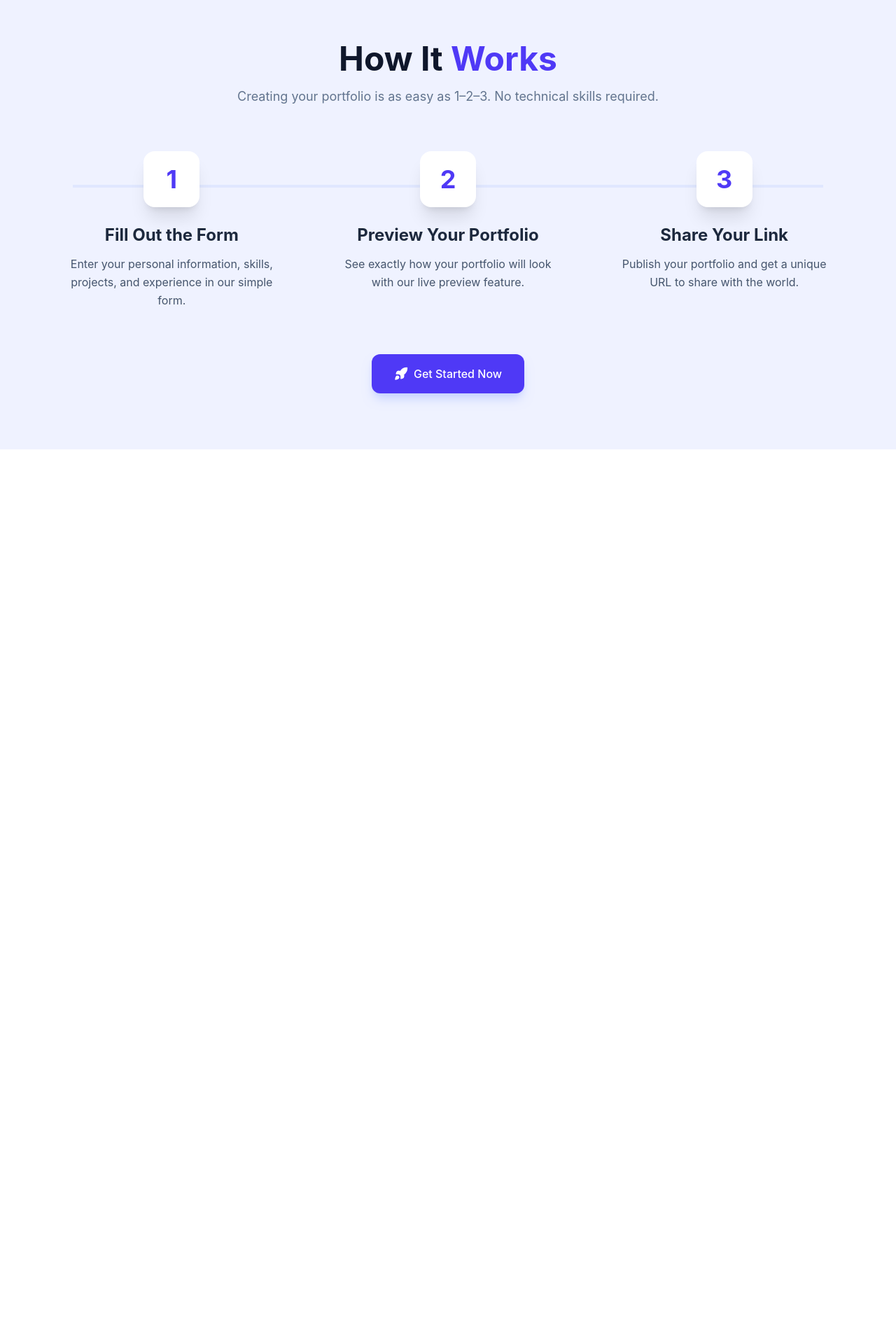
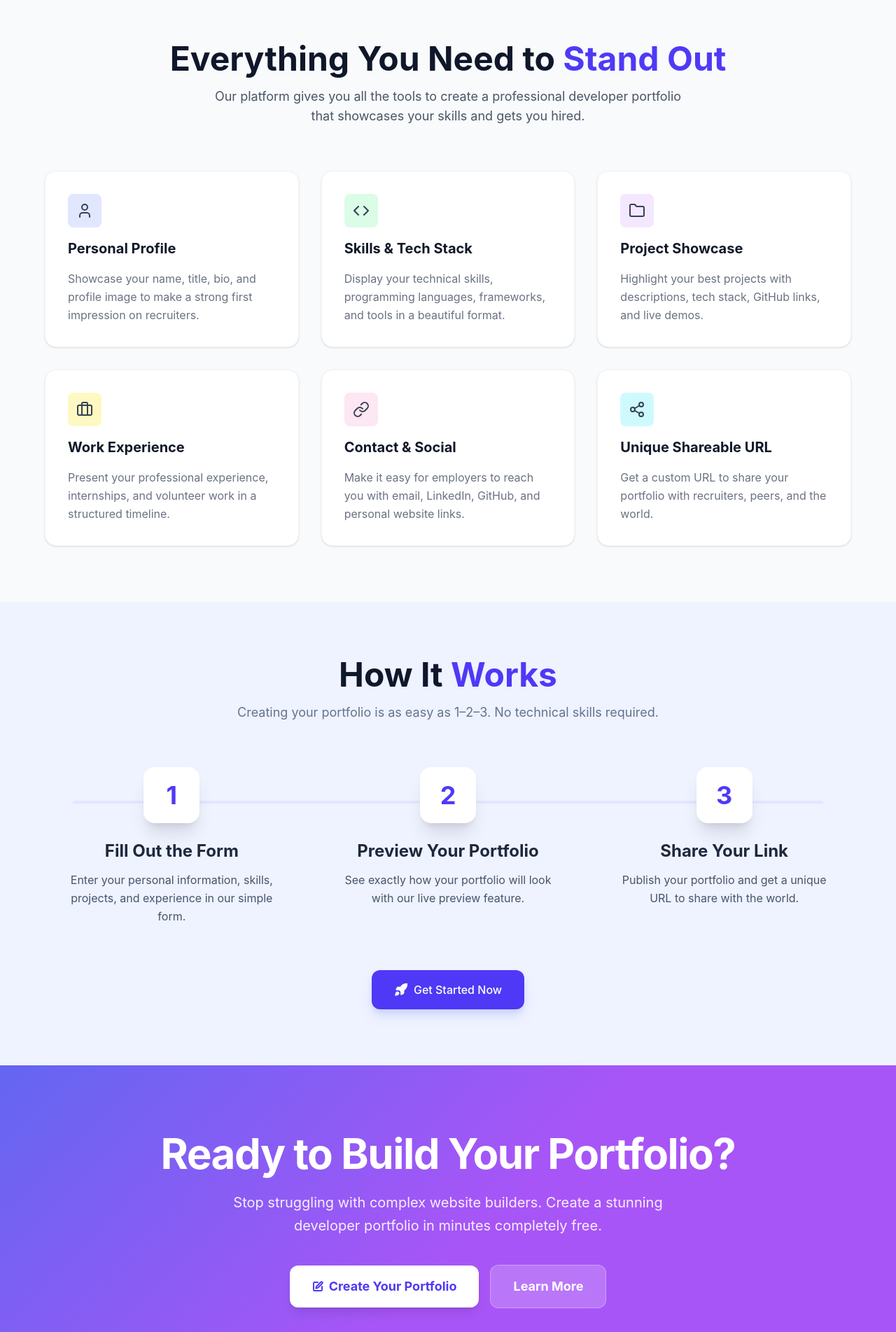
Before and after one commit to keshandinith4/Portfolio-Generator-Web, a React (Vite) app: page / in a window 1280 px wide. Shown: the part 820-2723 px from the top of the page at 70% size. Before the commit the page ends 1462 px from the top, so only its background shows below. Built offline with nearby package versions, Linux system fonts and the light colour scheme.

Commit message:
create about us, chnage the to footer, update hero and header

```diff
--- /dev/null
+++ b/src/components/About_Us.jsx
@@ -0,0 +1,80 @@
+import React from 'react';
+import { User, Code, Folder, Briefcase, Link as LinkIcon, Share2 } from 'lucide-react';
+
+export default function About_Us() {
+  const FeatureCard = ({ icon: Icon, title, description, iconBg }) => (
+    <div className="group bg-white p-8 rounded-2xl shadow-sm border border-gray-100 flex flex-col gap-4 transition-all duration-300 ease-out hover:shadow-xl hover:-translate-y-2 cursor-default">
+      <div className={`w-12 h-12 ${iconBg} rounded-lg flex items-center justify-center transition-transform duration-300 group-hover:scale-110`}>
+        <Icon className="text-gray-700" size={24} />
+      </div>
+        <h3 className="text-xl font-bold text-gray-900">{title}</h3>
+            <p className="text-gray-500 leading-relaxed">
+                {description}
+            </p>
+    </div>
+  );
+
+  const features = [
+    {
+      icon: User,
+      iconBg: "bg-indigo-100",
+      title: "Personal Profile",
+      description: "Showcase your name, title, bio, and profile image to make a strong first impression on recruiters."
+    },
+    {
+      icon: Code,
+      iconBg: "bg-green-100",
+      title: "Skills & Tech Stack",
+      description: "Display your technical skills, programming languages, frameworks, and tools in a beautiful format."
+    },
+    {
+      icon: Folder,
+      iconBg: "bg-purple-100",
+      title: "Project Showcase",
+      description: "Highlight your best projects with descriptions, tech stack, GitHub links, and live demos."
+    },
+    {
+      icon: Briefcase,
+      iconBg: "bg-yellow-100",
+      title: "Work Experience",
+      description: "Present your professional experience, internships, and volunteer work in a structured timeline."
+    },
+    {
+      icon: LinkIcon,
+      iconBg: "bg-pink-100",
+      title: "Contact & Social",
+      description: "Make it easy for employers to reach you with email, LinkedIn, GitHub, and personal website links."
+    },
+    {
+      icon: Share2,
+      iconBg: "bg-cyan-100",
+      title: "Unique Shareable URL",
+      description: "Get a custom URL to share your portfolio with recruiters, peers, and the world."
+    }
+  ];
+
+  return (
+    <section className="py-20 px-6 bg-slate-50 min-h-screen">
+      <div className="max-w-6xl mx-auto">
+
+        {/* Header Section */}
+        <div className="text-center mb-16">
+          <h2 className="text-4xl md:text-5xl font-bold text-slate-900 mb-4">
+            Everything You Need to <span className="text-indigo-600">Stand Out</span>
+          </h2>
+            <p className="text-gray-600 text-lg max-w-2xl mx-auto">
+                Our platform gives you all the tools to create a professional developer portfolio
+                that showcases your skills and gets you hired.
+            </p>
+        </div>
+
+        {/* Grid Section */}
+        <div className="grid grid-cols-1 md:grid-cols-2 lg:grid-cols-3 gap-8">
+          {features.map((feature, index) => (
+            <FeatureCard key={index} {...feature} />
+          ))}
+        </div>
+      </div>
+    </section>
+  );
+}
--- /dev/null
+++ b/src/components/Create_Portfolio.jsx
@@ -0,0 +1,7 @@
+import React from 'react'
+
+export default function Create_Portfolio() {
+  return (
+    <div>Create_Portfolio</div>
+  )
+}
--- /dev/null
+++ b/src/components/Footer.jsx
@@ -0,0 +1,53 @@
+import React from 'react'
+import { SquarePen } from 'lucide-react';
+
+export default function Footer() {
+  return (
+    <section className="relative py-24 px-6 overflow-hidden">
+      {/* Background Gradient */}
+      <div
+        className="absolute inset-0 z-0"
+        style={{
+          background: "linear-gradient(135deg, #6366f1 0%, #a855f7 50%)"
+        }}/>
+
+        <div className="relative z-10 max-w-4xl mx-auto text-center text-white">
+            {/* Main Heading */}
+            <h2 className="text-4xl md:text-5xl lg:text-6xl font-bold mb-6 tracking-tight">
+                Ready to Build Your Portfolio?
+            </h2>
+
+            {/* Subtext */}
+            <p className="text-lg md:text-xl text-white/90 mb-10 max-w-2xl mx-auto leading-relaxed">
+                Stop struggling with complex website builders. Create a stunning
+                developer portfolio in minutes completely free.
+            </p>
+
+            {/* Buttons */}
+            <div className="flex flex-wrap justify-center items-center gap-4 mb-8">
+                <button className="flex items-center gap-2 bg-white text-indigo-600 font-bold hover:bg-indigo-600 hover:text-white px-8 py-4 rounded-xl shadow-lg hover:bg-gray-50 transition-all active:scale-95 text-lg">
+                    <SquarePen size={16} strokeWidth={3} />
+                        Create Your Portfolio
+                </button>
+
+                <button className="bg-white/20 backdrop-blur-md border border-white/30 text-white font-bold px-8 py-4 rounded-xl hover:bg-white/40 transition-all transition duration-700 active:scale-95 text-lg">
+                    Learn More
+                </button>
+            </div>
+
+            <div className="flex items-center justify-center gap-2 text-sm text-white/80 font-medium">
+                <span>Free forever</span>
+                <span className="opacity-40">•</span>
+                <span>Set up in 5 minutes</span>
+            </div>
+
+                {/* Bottom Section */}
+            <div className="mt-5 border-t border-indigo-600 md:flex-row justify-between text-center">
+                <p className="text-sm mt-5">
+                    © 2026 Portfolio Generator. All rights reserved. <br /> Developed By Keshan Jayaweera
+                </p>
+            </div>
+        </div>
+    </section>
+  )
+}
--- a/src/components/Header.jsx
+++ b/src/components/Header.jsx
@@ -6,9 +6,7 @@ export default function Header() {
   const [activeSection, setActiveSection] = useState("");
 
   const sections = [
-    { label: "Browse Portfolios", href: "#browse" },
-    { label: "About", href: "#about" },
-    { label: "Documentation", href: "#documentation" },
+    { label: "About Us", href: "#about" },
   ];
 
   useEffect(() => {
@@ -37,7 +35,7 @@ export default function Header() {
       {/* Logo Section */}
       <div className="flex items-center">
         <span className="font-bold text-3xl md:text-4xl text-[#2D3748] tracking-tight">
-          Portfolio <span className="text-[#4A90E2]">Generator</span>
+          Portfolio <span className="text-indigo-600">Generator</span>
         </span>
       </div>
 
@@ -60,7 +58,7 @@ export default function Header() {
         {/* Action Button */}
         <a
           href="#build"
-          className="bg-[#6366F1] hover:bg-[#5558E3] text-white font-bold text-[15px] px-7 py-3 rounded-lg transition duration-200 shadow-md"
+          className="bg-indigo-500 hover:bg-indigo-600 text-white font-bold text-[15px] px-7 py-3 rounded-lg transition duration-200 shadow-md"
         >
           Build My Portfolio
         </a>
--- a/src/components/Hero.jsx
+++ b/src/components/Hero.jsx
@@ -14,7 +14,7 @@ export default function HeroSection() {
       className="relative min-h-screen flex items-center overflow-hidden"
       style={{
         background:
-          "radial-gradient(ellipse at 100% 50%, #e8e6f8 0%, #f3f2fc 40%, #ffffff 70%), radial-gradient(ellipse at 0% 90%, #d4f5e2 0%, transparent 50%)",
+          "radial-gradient(ellipse at 100% 50%, #e8e6f8 0%, #f3f2fc 40%), radial-gradient(ellipse at 0% 90%, #d4f5e2 0%, transparent 50%)",
       }}
     >
       {/* Background blobs */}
@@ -39,7 +39,7 @@ export default function HeroSection() {
       <div
         className="relative z-10 w-full max-w-7xl mx-auto px-6 sm:px-10 pt-28 pb-32 flex flex-col lg:flex-row items-center gap-12 lg:gap-16">
 
-        {/* ── LEFT ── */}
+        {/* LEFT */}
         <div
           className="flex-1 flex flex-col gap-6 max-w-xl"
           style={{
@@ -90,14 +90,14 @@ export default function HeroSection() {
               </button>
 
               <button
-                className="flex items-center gap-2 border-2 border-gray-300 hover:border-indigo-400 text-gray-700 hover:text-indigo-600 font-semibold px-6 py-3 rounded-xl transition-all duration-200 bg-white/60 backdrop-blur-sm">
+                className="flex items-center gap-2 border-2 border-gray-300 hover:border-indigo-500 text-gray-700 hover:text-indigo-600 font-semibold px-6 py-3 rounded-xl transition-all duration-200 bg-white/60 backdrop-blur-sm">
                 <Eye size={16} />
                   View Examples
               </button>
           </div>
         </div>
 
-        {/* ── RIGHT — Mockup ── */}
+        {/* RIGHT Mockup */}
         <div
           className="flex-1 relative flex justify-center lg:justify-end"
           style={{
@@ -120,18 +120,17 @@ export default function HeroSection() {
         </div>
       </div>
 
-      {/* ── Wave Curve ── */}
-      <div
-        className="absolute bottom-0 left-0 w-full overflow-hidden leading-none">
+      {/* S-Curve Divider */}
+      <div className="absolute bottom-0 left-0 w-full overflow-hidden leading-none">
         <svg
-            viewBox="0 0 1440 80"
+          viewBox="0 0 1440 120"
           xmlns="http://www.w3.org/2000/svg"
           preserveAspectRatio="none"
-            className="w-full h-16 sm:h-20"
+          className="relative block w-full h-[80px] lg:h-[120px]"
         >
           <path
-              d="M0,40 C360,80 1080,0 1440,40 L1440,80 L0,80 Z"
-              fill="#ffffff"
+            d="M0,80 C360,-80 1080,250 1440,80 L1440,160 L0,160 Z"
+            fill="#f8fafc"
           />
         </svg>
       </div>
--- a/src/pages/Home_Page.jsx
+++ b/src/pages/Home_Page.jsx
@@ -2,13 +2,17 @@ import '../index.css'
 import Header from '../components/Header'
 import Hero from '../components/Hero'
 import How_It_Works from '../components/How_It_Works';
+import About_Us from '../components/About_Us';
+import Footer from '../components/Footer';
 
 export default function Home_Page() {
   return (
     <div className="min-h-screen">
       <Header />
       <Hero />
+      <About_Us />
       <How_It_Works />
+      <Footer />
     </div>
   );
 }
```
Lines whose indentation alone changed are shown as unchanged.
